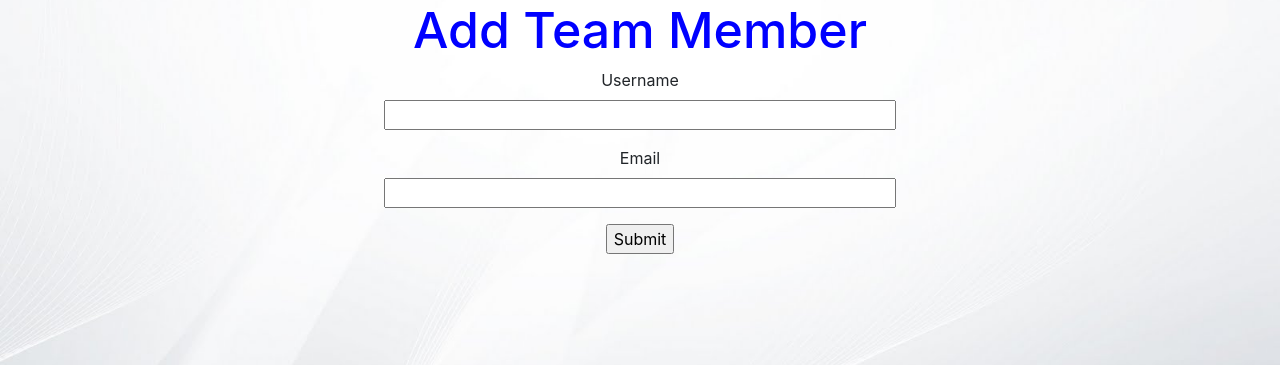
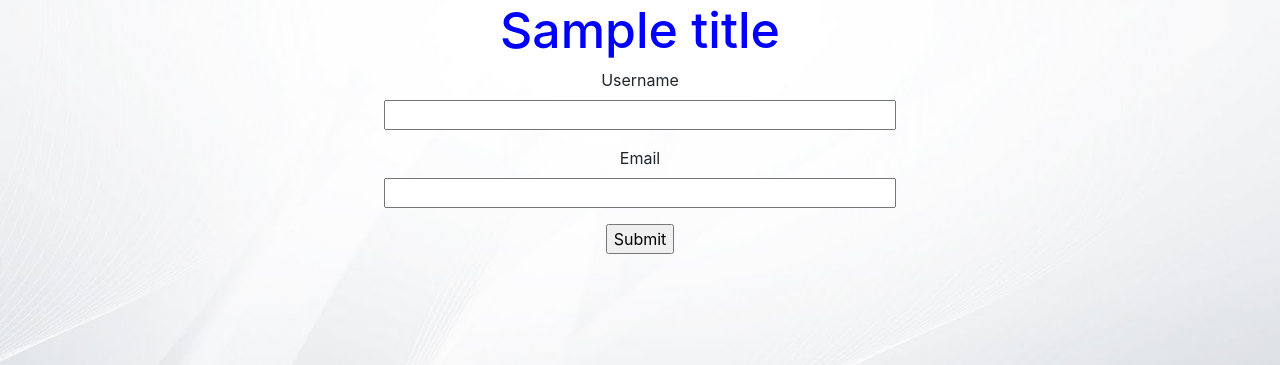
Before and after one commit to myersc7/seniorproject, a Flask app: template app/templates/AddMember.html in a window 1280 px wide. Shown: the part 56-421 px from the top of the page. Run offline with Flask 2, Linux system fonts and the light colour scheme; the template is opened without the code that fills it: most values are stand-ins (such as "Sample title", 1, 10 or a date in 2020); form fields are guessed from the names that the template uses; some libraries are stand-ins or nearby versions.

Commit message:
Changed h1 tag to use title parameter instead of hardcoding the value

```diff
--- a/app/templates/AddMember.html
+++ b/app/templates/AddMember.html
@@ -1,7 +1,7 @@
 {% extends "base.html" %}
 
 {% block content %}
-    <h1>Add Team Member</h1>
+    <h1>{{ title }}</h1>
     <div class="container">
     <form action="" method="post">
         {{ form.hidden_tag() }}
```
